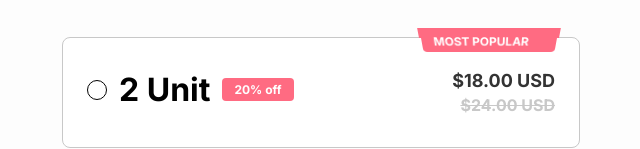
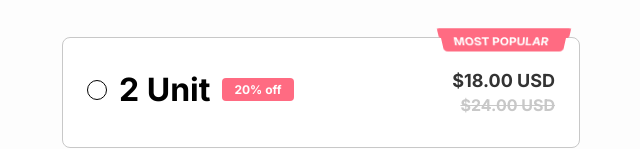
Before and after one commit to rahulgpt823/Proveway-Assessment, a plain HTML site: page index.html in a window 1280 px wide. Shown: the part 351-500 px from the top of the page, without its empty margins (319-959 px from the left). Drawn offline with Linux system fonts and the light colour scheme.

Commit message:
minor changes

```diff
--- a/styles.css
+++ b/styles.css
@@ -267,10 +267,16 @@ h4 {
 /* New badge styling with L-shaped connector */
 
 .badge {
+    top: 0px;
+    left :0px;
+    right:4px;
     background-color: #FF6B82;
     color: white;
     padding: 4px 12px;
     border-radius: 0 0 4px 4px;
+    display: flex;
+    min-height:auto;
+    max-width: 125px;
     font-size: 12px;
     font-weight: bold;
     white-space: nowrap;
@@ -280,16 +286,19 @@ h4 {
 .badge-container {
     position: absolute;
     top: -10px;
-    right: 20px;
-    width: 140px;  /* Width of rectangle */
+    right: 10px;
+    width: 130px;  /* Width of rectangle */
     height: 10px;   /* Height/depth of rectangle */
     background: transparent;
     border: 2px solid #FF6B82;
+    border-radius: 2px;
     border-bottom: none;  /* Remove bottom border */
-    transform: perspective(100px) rotateX(-15deg); /* Creates 3D effect */
+    transform: perspective(100px) rotateX(-20deg); /* Creates 3D effect */
     transform-origin: bottom;
     background-color:#FF6B82;
-    display: none;
+    display: flex;
+    justify-content: center;
+    align-items: center;
     ;
 }
 
@@ -301,14 +310,14 @@ h4 {
 .badge-container::before {
     content: '';
     position: absolute;
-    top: 2;
+    top: 4;
     left: 2;
     width: 0px;
     height: 100%;
     background-color: #FF6B82;
-}
+} */
 /* Right line */
-.badge-container::after {
+ .badge-container::after {
     content: '';
     position: absolute;
     top: 0;
```
Also changed, not shown: index.html (+1 -1 lines).
